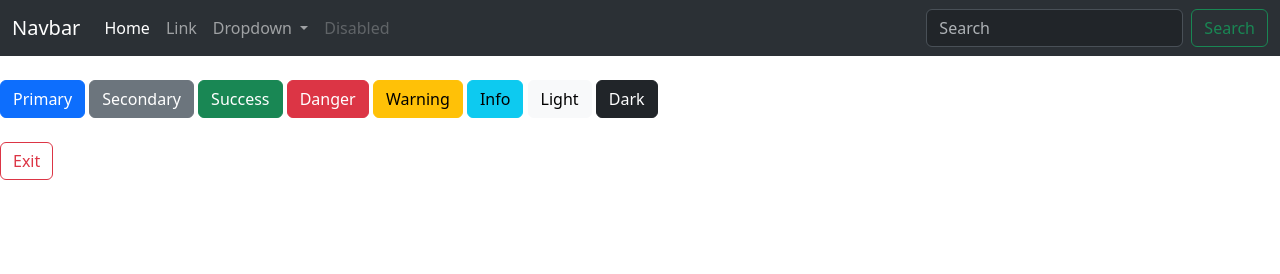
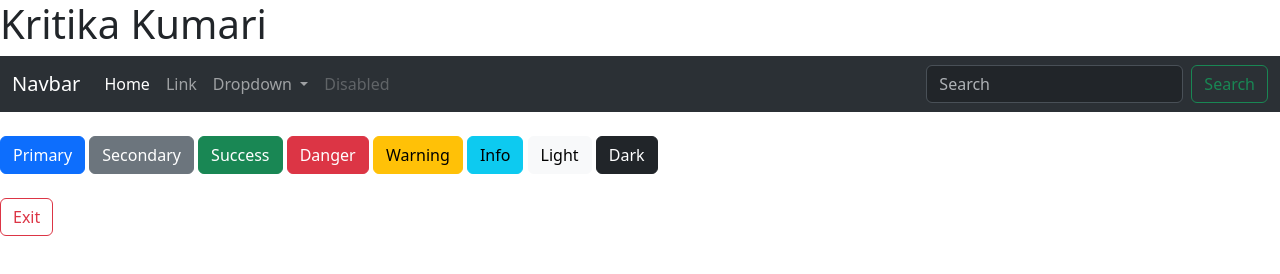
Before and after one commit to KritikaKumariAEC/newWebsite, a plain HTML site: page index.html in a window 1280 px wide. Drawn offline with nearby package versions, Linux system fonts and the light colour scheme.

Commit message:
Update index.html

```diff
--- a/index.html
+++ b/index.html
@@ -1,14 +1,14 @@
 <!DOCTYPE html>
 <html lang="en">
 <head>
-    <title>Document</title>
+    <title>kritika</title>
     <link href="https://cdn.jsdelivr.net/npm/bootstrap@5.3.3/dist/css/bootstrap.min.css" rel="stylesheet" integrity="sha384-QWTKZyjpPEjISv5WaRU9OFeRpok6YctnYmDr5pNlyT2bRjXh0JMhjY6hW+ALEwIH" crossorigin="anonymous">
     <style>
 
     </style>
 </head>
 <body>
-
+    <h1>Kritika Kumari</h1>
     <nav class="navbar navbar-expand-lg bg-body-tertiary " data-bs-theme="dark">
         <div class="container-fluid">
           <a class="navbar-brand" href="#">Navbar</a>
```
